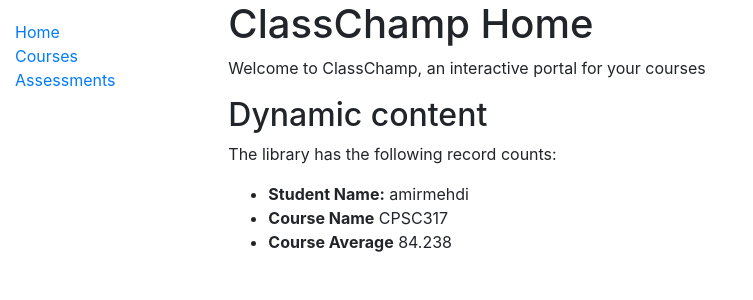
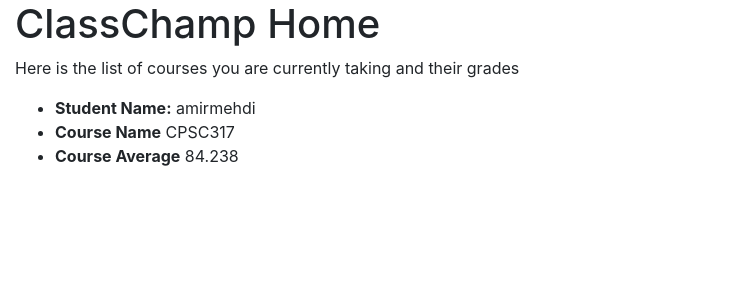
Before and after one commit to AmirNaghibi/ClassChamp, a Django app: page /dashboard/ in a window 1280 px wide. Shown: the top 300 px of the page, without its empty margins (0-753 px from the left). Run offline with Django 3.2, Linux system fonts and the light colour scheme; data comes from the database, SQL or seed files in the repository; some libraries are stand-ins or nearby versions.

Commit message:
removed extra html tags

```diff
--- a/dashboard/templates/base_generic.html
+++ b/dashboard/templates/base_generic.html
@@ -13,15 +13,6 @@
 <body>
   <div class="container-fluid">
     <div class="row">
-      <div class="col-sm-2">
-      {% block sidebar %}
-      <ul class="sidebar-nav">
-        <li><a href="{% url 'index' %}">Home</a></li>
-        <li><a href="">Courses</a></li>
-        <li><a href="">Assessments</a></li>
-      </ul>
-     {% endblock %}
-      </div>
       <div class="col-sm-10 ">
       {% block content %}{% endblock %}
       </div>
--- a/dashboard/templates/index.html
+++ b/dashboard/templates/index.html
@@ -2,10 +2,8 @@
 
 {% block content %}
   <h1>ClassChamp Home</h1>
-  <p>Welcome to ClassChamp, an interactive portal for your courses</p>
+  <p>Here is the list of courses you are currently taking and their grades</p>
 
-  <h2>Dynamic content</h2>
-  <p>The library has the following record counts:</p>
   <ul>
     <li><strong>Student Name:</strong> {{ student_name }}</li>
     <li><strong>Course Name</strong> {{ course_name }}</li>
```
